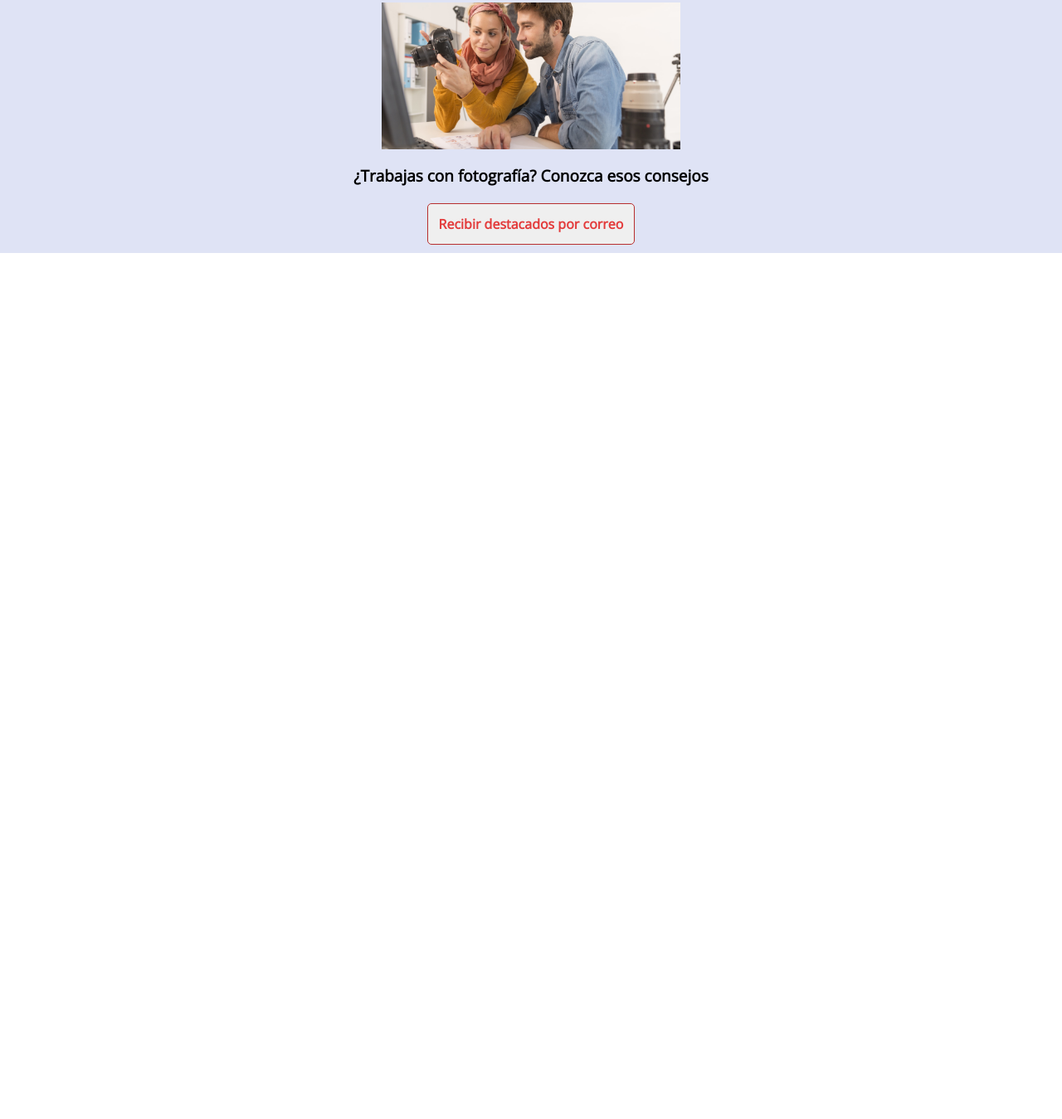
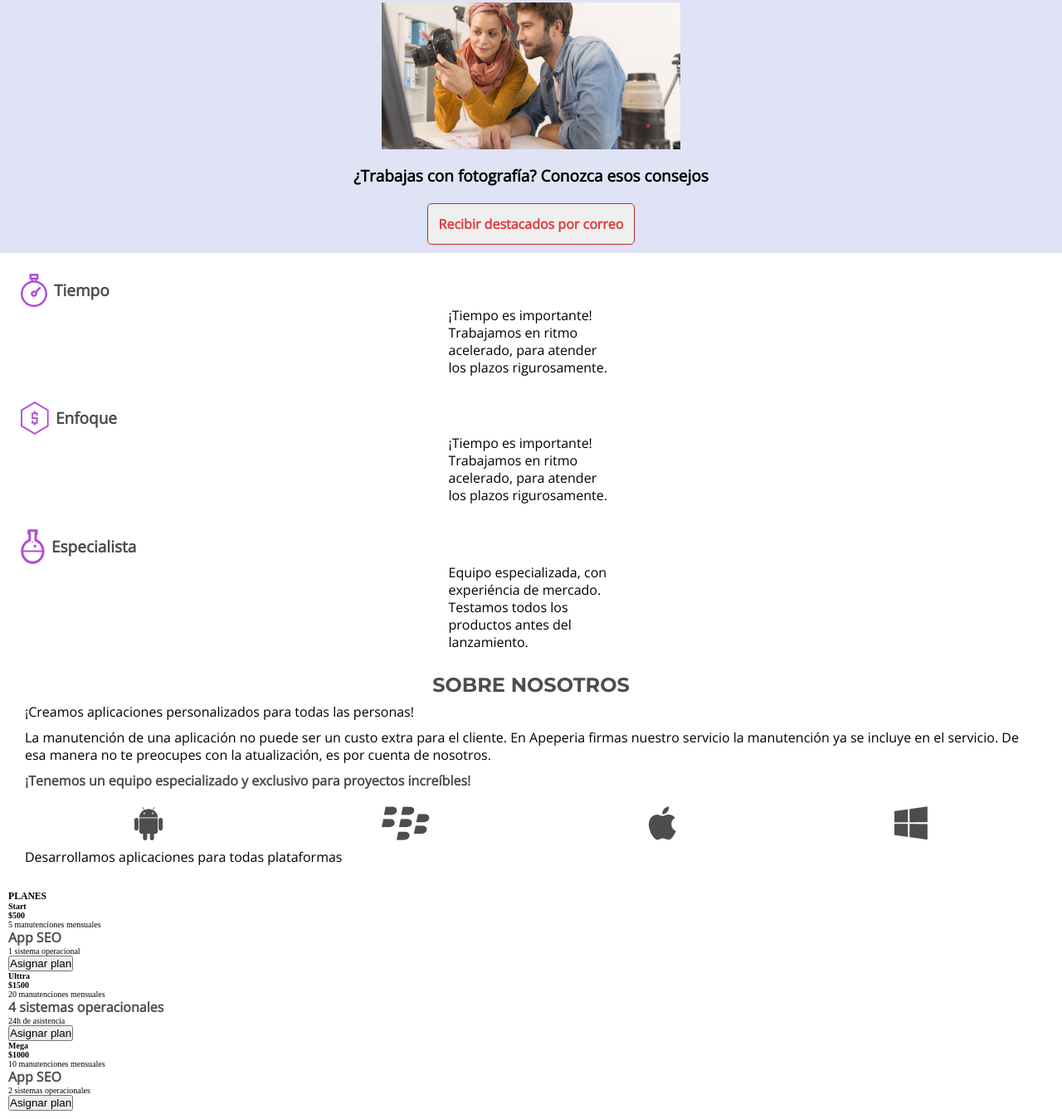
Before and after one commit to Leonardo291024/Apeperia, a plain HTML site: page index.html in a window 1280 px wide. Shown: the part 534-1883 px from the top of the page at 83% size. Before the commit the page ends 839 px from the top, so only its background shows below. Drawn offline with nearby package versions, Linux system fonts and the light colour scheme.

Commit message:
maquetacion y estilos de la seccion de sobre nosotros lista,y maquetacion de la seccion de planes

```diff
--- a/css/styles.css
+++ b/css/styles.css
@@ -139,4 +139,81 @@ main{
     color: #E33B3B;
     margin-bottom: 10px;
 }
+
+.sobreNosotros{
+    background-color: #FFFFFF;
+    padding: 10px 10px;
+}
+
+.sobreNosotros-article{
+    margin-bottom: 20px;
+    padding: 15px 15px;
+    margin: 0 auto;
+}
+
+.sobreNosotros-article div{
+    display: flex;
+    align-items: center;
+    width: 100%;
+}
+
+.sobreNosotros-article div p{
+    margin-left: 8px;
+    font-family: 'Open Sans', sans-serif;
+    font-weight: 700;
+    font-size: 1.9rem;
+    line-height: 1.9rem;
+    color: #4F4C4C;
+}
+
+.sobreNosotros-article .article-parrafo{
+    font-family: 'Open Sans', sans-serif;
+    font-weight: 400;
+    font-size: 1.6rem;
+    line-height: 2.1rem;
+    color: #000000;
+    width: 199px;
+    height: 84px;
+    margin: 0 auto;
+}
+
+.title-sobreNosotros{
+    font-family: 'Montserrat', sans-serif;
+    font-weight: 700;
+    font-size: 2.4rem;
+    line-height: 2.4rem;
+    text-align: center;
+    color: #4F4C4C;
+    padding-top: 15px;
+    margin-bottom: 10px;
+}
+
+.sobreNosotros-nosotros{
+    padding: 20px 20px;
+}
+
+.sobreNosotros-nosotros p{
+    font-family: 'Open Sans', sans-serif;
+    font-weight: 400;
+    font-size: 1.6rem;
+    line-height: 2.1rem;
+    color: #000000;
+    margin-bottom: 10px;
+}
+
+.sobreNosotros p:nth-child(4){
+    font-family: 'Open Sans', sans-serif;
+    font-weight: 700;
+    font-size: 1.6rem;
+    line-height: 2.1rem;
+    color: #4F4C4C;
+}
+
+.container-logos-marcas{
+    display: flex;
+    justify-content: space-around;
+    align-items: center;
+    padding-top: 10px;
+    margin-bottom: 10px;
+}
 /*ESTILOS DEL MAIN*/
--- a/index.html
+++ b/index.html
@@ -47,6 +47,84 @@
             <p>¿Trabajas con fotografía? Conozca esos consejos</p>
             <button class="buton-destacados">Recibir destacados por correo</button>
         </section>
+
+        <section class="sobreNosotros">
+            <article class="sobreNosotros-article">
+                <div>
+                    <img src="./img/icono-reloj.png" alt="">
+                    <p>Tiempo</p>
+                </div>
+                <p class="article-parrafo">¡Tiempo es importante! Trabajamos en ritmo acelerado, para atender los plazos rigurosamente.</p>
+            </article>
+
+            <article class="sobreNosotros-article">
+                <div>
+                    <img src="./img/icono-dinero.png" alt="">
+                    <p>Enfoque</p>
+                </div>
+                <p class="article-parrafo">¡Tiempo es importante! Trabajamos en ritmo acelerado, para atender los plazos rigurosamente.</p>
+            </article>
+
+            <article class="sobreNosotros-article">
+                <div>
+                    <img src="./img/icono-quimica.png" alt="">
+                    <p>Especialista</p>
+                </div>
+                <p class="article-parrafo">Equipo especializada, con experiéncia de mercado. Testamos todos los productos antes del lanzamiento.</p>
+            </article>
+
+            <section class="sobreNosotros-nosotros">
+                <h1 class="title-sobreNosotros">SOBRE NOSOTROS</h1>
+                <p>¡Creamos aplicaciones personalizados para todas las personas!</p>
+                <p>La manutención de una aplicación no puede ser un custo extra para el cliente. En Apeperia firmas nuestro servicio la manutención ya se incluye en el servicio. De esa manera no te preocupes con la atualización, es por cuenta de nosotros.</p>
+                <p>¡Tenemos un equipo especializado y exclusivo para proyectos increíbles!</p>
+                <div class="container-logos-marcas">
+                    <img src="./img/android.png" alt="">
+                    <img src="./img/blackberry.png" alt="">
+                    <img src="./img/apple.png" alt="">
+                    <img src="./img/windowsphone.png" alt="">
+                </div>
+                <p>Desarrollamos aplicaciones para todas plataformas</p>
+            </section>
+
+            <section class="container-planes">
+                <h1>
+                    PLANES
+                </h1>
+                <article>
+                    <div>
+                        <h1>Start</h1>
+                    </div>
+                    <h1>$500</h1>
+                    <p>5 manutenciones mensuales</p>
+                    <p>App SEO</p>
+                    <p>1 sistema operacional</p>
+                    <button>Asignar plan</button>
+                </article>
+
+                <article>
+                    <div>
+                        <h1>Ulttra</h1>
+                    </div>
+                    <h1>$1500</h1>
+                    <p>20 manutenciones mensuales</p>
+                    <p>4 sistemas operacionales</p>
+                    <p>24h de asistencia</p>
+                    <button>Asignar plan</button>
+                </article>
+
+                <article>
+                    <div>
+                        <h1>Mega</h1>
+                    </div>
+                    <h1>$1000</h1>
+                    <p>10 manutenciones mensuales</p>
+                    <p>App SEO</p>
+                    <p>2 sistemas operacionales</p>
+                    <button>Asignar plan</button>
+                </article>
+            </section>
+        </section>
     </main>
 </body>
 </html>
```
